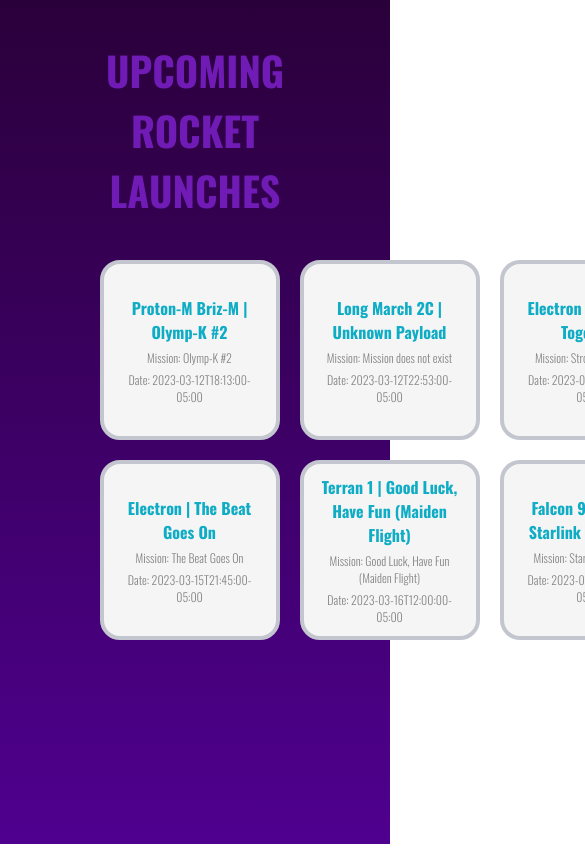
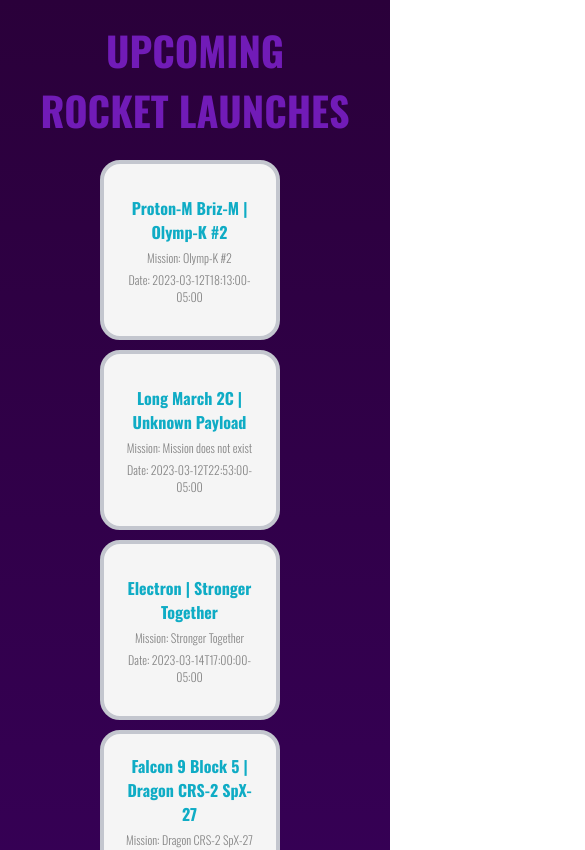
Before and after one commit to arielgomezmendez/rocket-website, a React (Create React App) app: page / in a window 390 px wide. Shown: the top 850 px of the page, 585 px wide, since content can reach past the window. Built offline with nearby package versions, Linux system fonts and the light colour scheme; the HTML template or start-up script is replaced by a standard one.

Commit message:
Add mobile view in Launches an Launch component

```diff
--- a/src/App.js
+++ b/src/App.js
@@ -1,4 +1,5 @@
 import "./App.css";
+import "./mobile.css";
 import LaunchInfo from "./components/LaunchInfo/LaunchInfo";
 import Launches from "./components/Launches/Launches";
 import { useState } from "react";
--- a/src/components/Launches/Launches.js
+++ b/src/components/Launches/Launches.js
@@ -4,6 +4,7 @@
 import { useEffect } from "react";
 import mock from "../../mocks/mock.json";
 import "./Launches.css";
+import "./mobile.css";
 
 const Launches = ({ onClick }) => {
   const [launches, setLaunchers] = useState(mock.results);
--- /dev/null
+++ b/src/components/Launches/mobile.css
@@ -0,0 +1,17 @@
+@media screen and (max-width: 467px) {
+    .launches-container {
+        width: 90%;
+        height: auto;
+    }
+
+    .launches {
+        grid-template-columns: repeat(1, 1fr);
+        grid-template-rows: repeat(10, 1fr);
+        gap: 1rem;
+    }
+
+    .launches-container h1 {
+        font-size: 4rem;
+        margin: 2rem;
+    }
+}
--- /dev/null
+++ b/src/mobile.css
@@ -0,0 +1,7 @@
+/*App mobile view*/
+@media screen and (max-width: 467px) {
+    .App {
+        height: 328vh;
+
+    }
+}
```
Also changed, not shown: src/components/Launch/mobile.css (added, +7 -0 lines).
